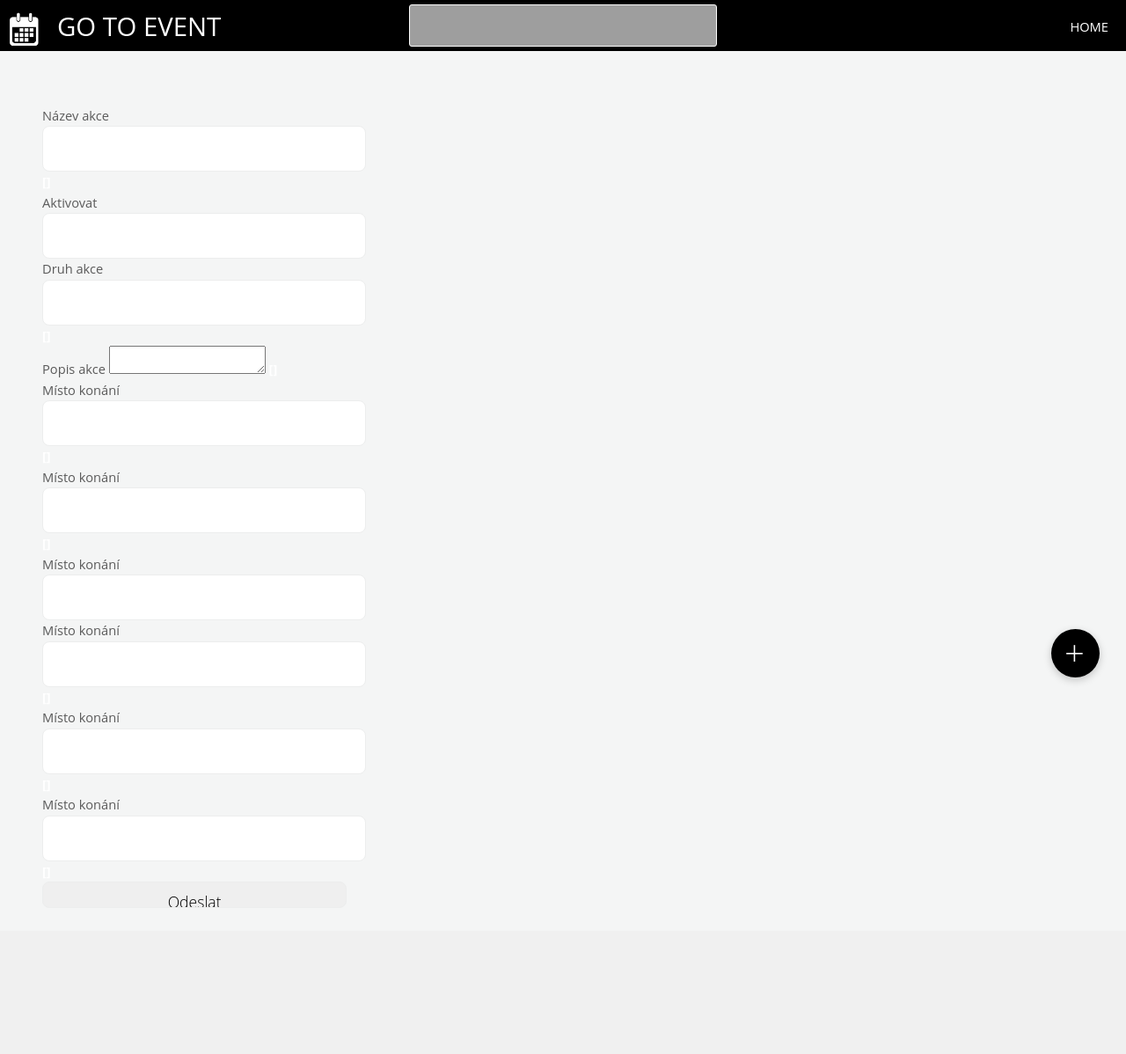
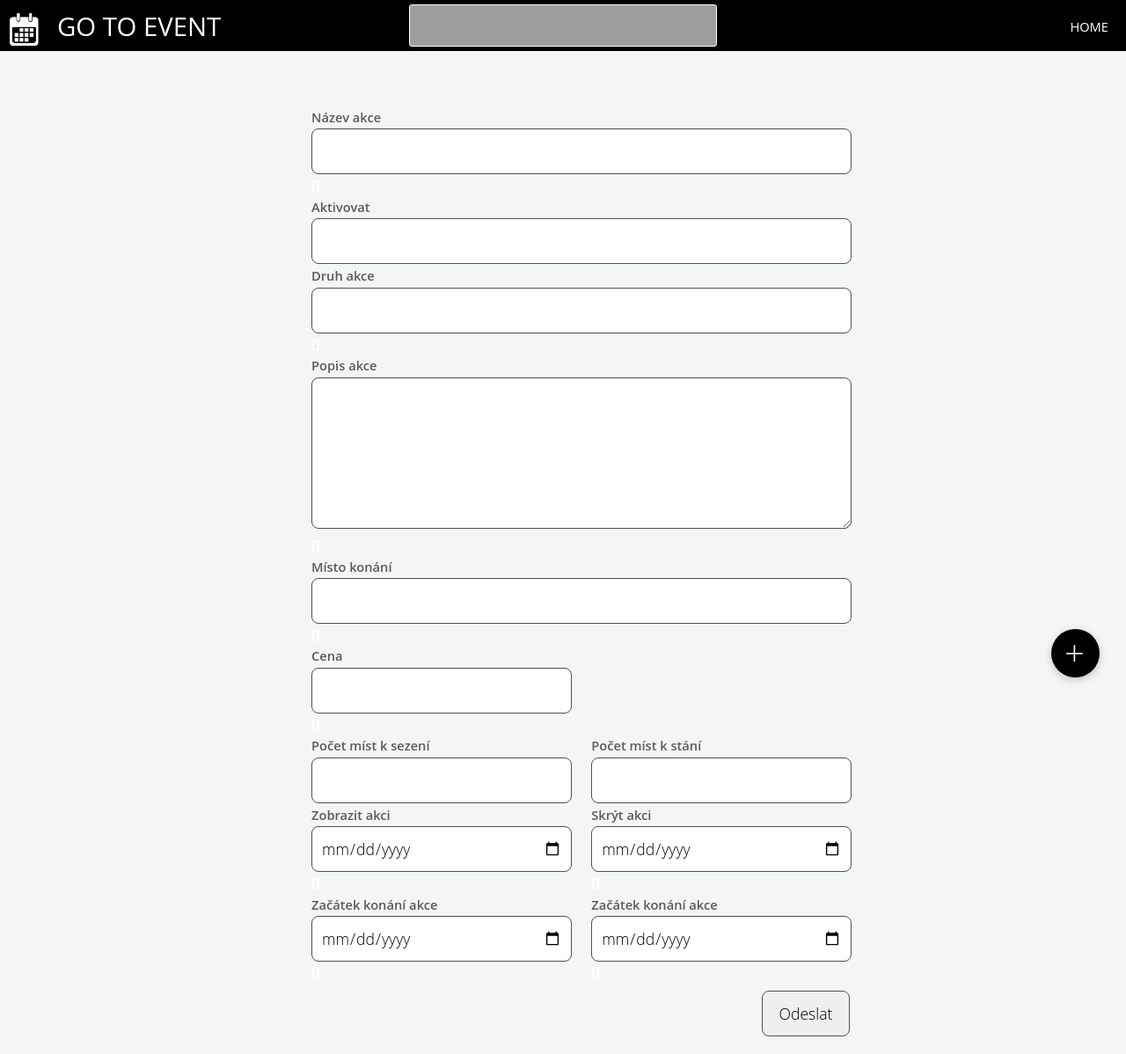
Before and after one commit to richardpotsch/Event_App, a Django app: template base/templates/base/event_form.html in a window 1280 px wide. Shown: the whole page at 88% size. Before the commit the page ends 1031 px from the top, so only its background shows below. Run offline with Django 3.2, Linux system fonts and the light colour scheme; the template is opened without the code that fills it, so the values that code supplies are empty, except form fields; tables that the repository leaves empty hold one stand-in row (values such as "Sample post"); form fields are guessed from the names that the template uses; some libraries are stand-ins or nearby versions; grey boxes are pictures that could not be loaded.

Commit message:
zaloha html4

```diff
--- a/EventApp/urls.py
+++ b/EventApp/urls.py
@@ -21,6 +21,8 @@ urlpatterns = [
     path('admin/', admin.site.urls),
     path('', base.views.ListOfEvents.as_view(), name='events'),
     path('one_event/<pk>', base.views.event_detail, name = 'one_event'),
+    path('event_update/<pk>', base.views.EventUpdateView.as_view(), name='event_update'),
+    path('event_delete/<pk>', base.views.EventDeleteView.as_view(), name='event_delete'),
     path('search/', base.views.event_search, name = 'search'),
     path('response/<pk>', base.views.make_event_response, name = 'response'),
     path('event_form/', base.views.EventCreateView.as_view(), name = 'event_form'),
--- a/base/templates/base/event_form.html
+++ b/base/templates/base/event_form.html
@@ -3,61 +3,90 @@
 {% block content %}
 
 <h1></h1>
+<div id="form_box">
 <form action="" method="post">
     {% csrf_token %}
     {{ form.non_field_errors }}
-        <div>
-            <label for="{{ form.name.id_for_label }}">Název akce</label>
+        <div class="form_item">
+            <label for="{{ form.name.id_for_label }}">Název akce</label><br>
             {{ form.name }}
             <strong>{{ form.name.errors }}</strong>
         </div>
-        <div>
-            <label for="{{ form.active.id_for_label }}">Aktivovat</label>
+
+        <div class="form_item">
+            <label for="{{ form.active.id_for_label }}">Aktivovat</label><br>
             {{ form.active }}
         </div>
-        <div>
-            <label for="{{ form.type_event.id_for_label }}">Druh akce</label>
+
+        <div class="form_item">
+            <label for="{{ form.type_event.id_for_label }}">Druh akce</label><br>
             {{ form.type_event }}
             <strong>{{ form.type_event.errors }}</strong>
         </div>
-         <div>
-            <label for="{{ form.description.id_for_label }}">Popis akce</label>
+
+        <div class="form_item">
+            <label for="{{ form.description.id_for_label }}">Popis akce</label><br>
             {{ form.description }}
             <strong>{{ form.description.errors }}</strong>
         </div>
-        <div>
-            <label for="{{ form.place.id_for_label }}">Místo konání</label>
+
+        <div class="form_item">
+            <label for="{{ form.place.id_for_label }}">Místo konání</label><br>
             {{ form.place }}
             <strong>{{ form.place.errors }}</strong>
         </div>
-        <div>
-            <label for="{{ form.price.id_for_label }}">Místo konání</label>
+
+        <div class="form_item">
+            <div class="form_item_small">
+                <label for="{{ form.price.id_for_label }}">Cena</label><br>
                 {{ form.price }}
                 <strong>{{ form.price.errors }}</strong>
             </div>
-        <div>
-            <label for="{{ form.ticked_side.id_for_label }}">Místo konání</label>
+        </div>
+
+        <div class="form_item">
+            <div class="form_item_small">
+                <label for="{{ form.ticked_side.id_for_label }}">Počet míst k sezení</label><br>
                 {{ form.ticked_side }}
             </div>
-        <div>
-            <label for="{{ form.ticked_stand.id_for_label }}">Místo konání</label>
+            <div class="form_item_small">
+                <label for="{{ form.ticked_stand.id_for_label }}">Počet míst k stání</label><br>
                 {{ form.ticked_stand }}
-            <strong>{{ form.ticked_stand.errors }}</strong>
             </div>
-        <div>
-            <label for="{{ form.price.id_for_label }}">Místo konání</label>
-            {{ form.price }}
-            <strong>{{ form.price.errors }}</strong>
-        </div>
-        <div>
-            <label for="{{ form.price.id_for_label }}">Místo konání</label>
-            {{ form.price }}
-            <strong>{{ form.price.errors }}</strong>
         </div>
 
+        <div class="form_item">
+            <div class="form_item_small">
+                <label for="{{ form.date_active.id_for_label }}">Zobrazit akci</label><br>
+                {{ form.date_active }}
+                <strong>{{ form.date_active.errors }}</strong>
+            </div>
 
+            <div class="form_item_small">
+                <label for="{{ form.date_deactive.id_for_label }}">Skrýt akci</label><br>
+                {{ form.date_deactive }}
+                <strong>{{ form.date_deactive.errors }}</strong>
+            </div>
+        </div>
 
+        <div class="form_item">
+            <div class="form_item_small">
+                <label for="{{ form.date_deactive.id_for_label }}">Začátek konání akce</label><br>
+                {{ form.date_deactive }}
+                <strong>{{ form.date_deactive.errors }}</strong>
+            </div>
+            <div class="form_item_small">
+                <label for="{{ form.date_deactive.id_for_label }}">Začátek konání akce</label><br>
+                {{ form.date_deactive }}
+                <strong>{{ form.date_deactive.errors }}</strong>
+            </div>
+        </div>
+
+        <div class="form_item">
                 <input type="submit" value="Odeslat">
+        </div>
+
 </form>
+</div>
 
 {% endblock %}
--- a/base/templates/base/events.html
+++ b/base/templates/base/events.html
@@ -1,6 +1,7 @@
 {% extends 'index.html' %}
 
 {% block content %}
+
 <h1>Aktuální akce</h1>
 <ul class="events">
   {% for events in object_list %}
@@ -8,7 +9,7 @@
         <a href="{% url 'one_event' events.id %}">
         <div class="event_top">
             <h2>{{ events.name }}</h2>
-            <h3>{{ events.date_from }}</h3>
+            <h3>{{ events.date_from|date:'d.m.Y - H:i' }}</h3>
             <p>{{ events.description }}</p>
         </div>
         <div class="event_bottom">
--- a/static/styles/style.css
+++ b/static/styles/style.css
@@ -28,21 +28,59 @@ body {
 	float: left;
 	padding: 0;
 	margin: 20px;
+	width: 100%;
 }
-input {
-	width:100%;
+input, select, textarea {
+	width: calc(100% - 20px);
 	height:30px;
 	font-size: 1.2em;
 	font-family: "Open Sans Light";
 	padding: 10px;
-	border: 1px solid #eceded;
+	border: 1px solid #4f5050;
 	border-radius: 8px;
+}
+textarea {
+	height: 150px;
+}
+select {
+	height: 52px;
+	width: calc(100% / 2);
+}
+input[type=checkbox] {
+	max-width: 30px;
+}
+input[type=submit] {
+	width: 100px;
+	height: 52px;
+	margin-top: 10px;
+	float: right;
+}
+label {
+	line-height: 1.8;
+	font-weight: 600;
 }
 button {
 	padding: 10px;
 	font-size: 12pt;
 }
-
+.form_item {
+	width: calc(100% / 2);
+	display: block;
+	margin-left: auto;
+	margin-right: auto;
+	text-align: left;
+	clear: both;
+}
+.form_item_small {
+	width: calc(100% / 2 - 2%);
+	float: left;
+}
+.form_item_small:nth-child(1) {
+  margin-right: 4%;
+}
+#form_box {
+	text-align: center;
+}
 strong {
 	color: #ffffff;
 }
@@ -284,7 +322,7 @@ ul {
 #tab_2 {
 	display: none;
 }
-#detail_desription, #chatbox {
+#detail_desription, #chatbox, .form_box {
 	font-size: 1.2em;
 	line-height: 1.6;
 	margin-top: 20px;
@@ -308,21 +346,6 @@ ul {
 	background: #9ea3a3;
 	border-radius: 15px;
   	border: 2px solid black;
-}
-.event__message {
-  	background: white;
-	border-radius: 15px;
-  	border: 2px solid black;
-  	width: 100%;
-}
-
-.event__message > form > input {
-	resize: none;
-	border: none;
-	outline: none;
-	padding: 10px;
-	height: 4.5rem;
-	width: 100%;
 }
 
 .categories {
--- a/templates/index.html
+++ b/templates/index.html
@@ -3,7 +3,6 @@
 <html lang="en">
 <head>
     <meta charset="UTF-8">
-	<link rel="stylesheet" type="text/css" href="../static/styles/sliders.css" />
     <link rel="stylesheet" href="{% static '/styles/style.css' %}"/>
 
     <title>Event</title>
```
Also changed, not shown: base/templates/base/help-events.html (added, +48 -0 lines), base/templates/base/login.html (+8 -3 lines), db.sqlite3. Lines whose indentation alone changed are shown as unchanged.
